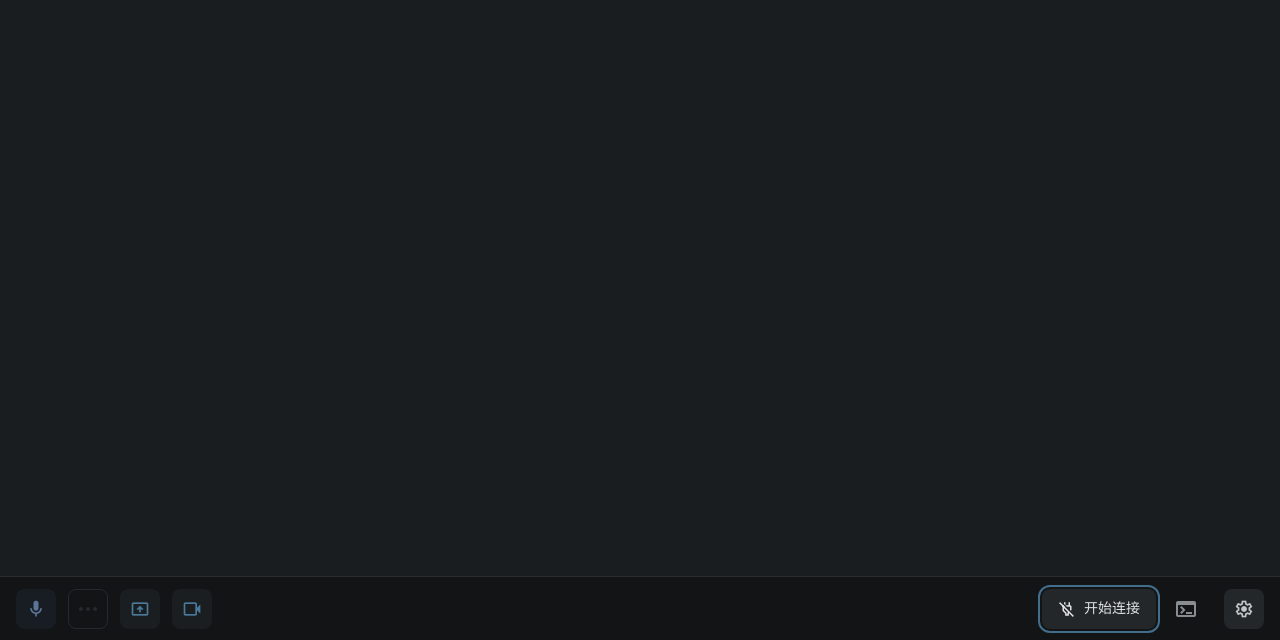
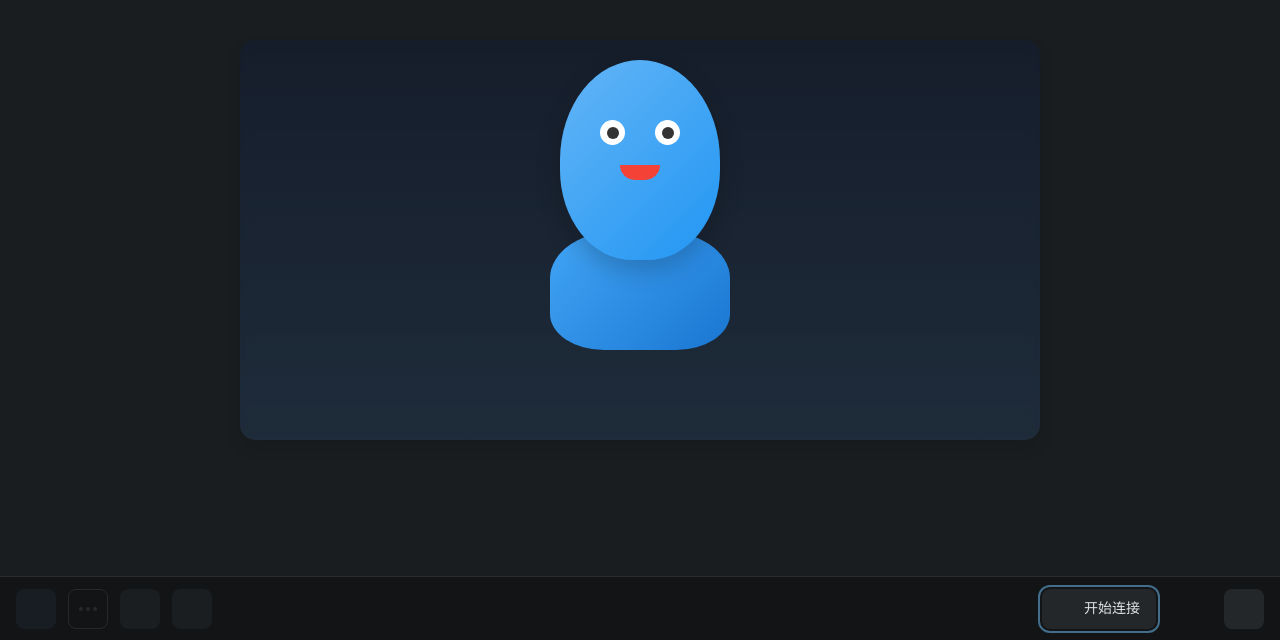
Before and after one commit to ZhangWei-KUMO/interpreter-zh2en-gemini, a Next.js app: page / in a window 1280 px wide. Shown: the part 160-800 px from the top of the page. Built offline with nearby package versions, Linux system fonts and the light colour scheme.

Commit message:
modify ui

```diff
--- a/app/globals.scss
+++ b/app/globals.scss
@@ -311,3 +311,24 @@ p, li, span {
 @import '../components/audio-pulse/audio-pulse.scss';
 @import '../components/control-tray/control-tray.scss';
 @import '../components/settings-dialog/settings-dialog.scss';
+
+// 数字人包装容器样式
+.digital-human-wrapper {
+  display: flex;
+  justify-content: center;
+  align-items: center;
+  width: 100%;
+  height: 400px;
+  margin: 0 auto 20px;
+  background: linear-gradient(to bottom, rgba(20, 30, 48, 0.7), rgba(36, 59, 85, 0.5));
+  border-radius: 15px;
+  box-shadow: 0 8px 16px rgba(0, 0, 0, 0.1);
+  backdrop-filter: blur(5px);
+  overflow: hidden;
+  position: absolute;
+  top: 50%;
+  left: 50%;
+  transform: translate(-50%, -50%);
+  z-index: 10;
+  max-width: 800px;
+}
--- a/components/AppClientLayout.tsx
+++ b/components/AppClientLayout.tsx
@@ -5,6 +5,7 @@ import cn from "classnames";
 import dynamic from 'next/dynamic';
 import { Altair } from "@/components/altair/Altair";
 import ControlTray from "@/components/control-tray/ControlTray";
+import DigitalHuman from "@/components/digital-human/DigitalHuman";
 
 // Dynamically import the client-only wrapper for SidePanel
 const SidePanelClientOnly = dynamic(() => import('@/components/side-panel/SidePanelClientOnly'), { ssr: false });
@@ -21,8 +22,16 @@ export default function AppClientLayout() {
         <SidePanelClientOnly />
         <main>
           <div className="main-app-area">
-            {/* APP goes here */}
-            <Altair />
+            {/* 数字人组件居中显示 */}
+            <div className="digital-human-wrapper">
+              <DigitalHuman />
+            </div>
+
+            {/* Altair组件负责API调用，不可见 */}
+            <div style={{ position: 'absolute', width: 0, height: 0, overflow: 'hidden' }}>
+              <Altair />
+            </div>
+
             <video
               className={cn("stream", {
                 hidden: !videoRef.current || !videoStream,
--- /dev/null
+++ b/components/digital-human/DigitalHuman.module.scss
@@ -0,0 +1,155 @@
+.digitalHumanContainer {
+  display: flex;
+  flex-direction: column;
+  align-items: center;
+  justify-content: center;
+  width: 300px;
+  height: 400px;
+  margin: 0 auto;
+  position: relative;
+}
+
+.digitalHumanAvatar {
+  position: relative;
+  width: 240px;
+  height: 300px;
+  display: flex;
+  flex-direction: column;
+  align-items: center;
+  transition: all 0.3s ease;
+
+  &.speaking {
+    transform: scale(1.05);
+  }
+}
+
+.head {
+  position: relative;
+  width: 160px;
+  height: 200px;
+  background: linear-gradient(135deg, #64b5f6, #2196f3);
+  border-radius: 50% 50% 45% 45%;
+  overflow: hidden;
+  box-shadow: 0 10px 25px rgba(0, 0, 0, 0.2);
+}
+
+.face {
+  position: absolute;
+  top: 50%;
+  left: 50%;
+  transform: translate(-50%, -40%);
+  width: 100px;
+  height: 100px;
+}
+
+.eyes {
+  display: flex;
+  justify-content: space-between;
+  width: 80px;
+  margin: 0 auto;
+}
+
+.eye {
+  width: 25px;
+  height: 25px;
+  background-color: #fff;
+  border-radius: 50%;
+  position: relative;
+
+  &:after {
+    content: '';
+    position: absolute;
+    top: 50%;
+    left: 50%;
+    transform: translate(-50%, -50%);
+    width: 12px;
+    height: 12px;
+    background-color: #333;
+    border-radius: 50%;
+  }
+}
+
+.mouth {
+  width: 40px;
+  height: 15px;
+  background-color: #f44336;
+  border-radius: 0 0 20px 20px;
+  margin: 20px auto 0;
+  transition: all 0.2s ease;
+
+  &.animated {
+    height: 25px;
+    animation: speaking 0.5s infinite alternate;
+  }
+}
+
+.body {
+  width: 180px;
+  height: 120px;
+  background: linear-gradient(135deg, #42a5f5, #1976d2);
+  border-radius: 40% 40% 30% 30%;
+  margin-top: -30px;
+  z-index: -1;
+}
+
+.speechIndicator {
+  margin-top: 20px;
+  height: 40px;
+  display: flex;
+  align-items: center;
+  justify-content: center;
+}
+
+.audioWaves {
+  display: flex;
+  align-items: center;
+  height: 30px;
+
+  span {
+    display: inline-block;
+    width: 4px;
+    height: 20px;
+    margin: 0 3px;
+    background-color: #2196f3;
+    border-radius: 3px;
+    animation: wave 0.6s infinite ease-in-out alternate;
+
+    &:nth-child(1) {
+      animation-delay: -0.4s;
+    }
+
+    &:nth-child(2) {
+      animation-delay: -0.3s;
+    }
+
+    &:nth-child(3) {
+      animation-delay: -0.2s;
+    }
+
+    &:nth-child(4) {
+      animation-delay: -0.1s;
+    }
+
+    &:nth-child(5) {
+      animation-delay: 0s;
+    }
+  }
+}
+
+@keyframes speaking {
+  0% {
+    height: 15px;
+  }
+  100% {
+    height: 25px;
+  }
+}
+
+@keyframes wave {
+  0% {
+    height: 5px;
+  }
+  100% {
+    height: 30px;
+  }
+}
--- /dev/null
+++ b/components/digital-human/DigitalHuman.tsx
@@ -0,0 +1,73 @@
+'use client';
+
+import { useState, useEffect, useRef } from 'react';
+import { useLiveAPIContext } from '@/contexts/LiveAPIContext';
+import styles from './DigitalHuman.module.scss';
+
+const DigitalHuman = () => {
+  const [isSpeaking, setIsSpeaking] = useState(false);
+  const { client } = useLiveAPIContext();
+  const speakingTimeoutRef = useRef<NodeJS.Timeout | null>(null);
+
+  useEffect(() => {
+    // 监听音频/语音事件
+    const handleAudio = (data: ArrayBuffer) => {
+      setIsSpeaking(true);
+
+      // 当收到音频数据后，等待一小段时间再停止说话效果
+      // 这是因为音频数据可能以块的形式到达，中间有间隔
+      if (speakingTimeoutRef.current) {
+        clearTimeout(speakingTimeoutRef.current);
+      }
+      speakingTimeoutRef.current = setTimeout(() => {
+        setIsSpeaking(false);
+      }, 500);
+    };
+
+    // 监听中断事件（停止语音）
+    const handleInterrupted = () => {
+      setIsSpeaking(false);
+    };
+
+    client.on('audio', handleAudio);
+    client.on('interrupted', handleInterrupted);
+
+    return () => {
+      client.off('audio', handleAudio);
+      client.off('interrupted', handleInterrupted);
+      if (speakingTimeoutRef.current) {
+        clearTimeout(speakingTimeoutRef.current);
+      }
+    };
+  }, [client]);
+
+  return (
+    <div className={styles.digitalHumanContainer}>
+      <div className={`${styles.digitalHumanAvatar} ${isSpeaking ? styles.speaking : ''}`}>
+        <div className={styles.head}>
+          <div className={styles.face}>
+            <div className={styles.eyes}>
+              <div className={styles.eye}></div>
+              <div className={styles.eye}></div>
+            </div>
+            <div className={`${styles.mouth} ${isSpeaking ? styles.animated : ''}`}></div>
+          </div>
+        </div>
+        <div className={styles.body}></div>
+      </div>
+      <div className={styles.speechIndicator}>
+        {isSpeaking && (
+          <div className={styles.audioWaves}>
+            <span></span>
+            <span></span>
+            <span></span>
+            <span></span>
+            <span></span>
+          </div>
+        )}
+      </div>
+    </div>
+  );
+};
+
+export default DigitalHuman;
```
